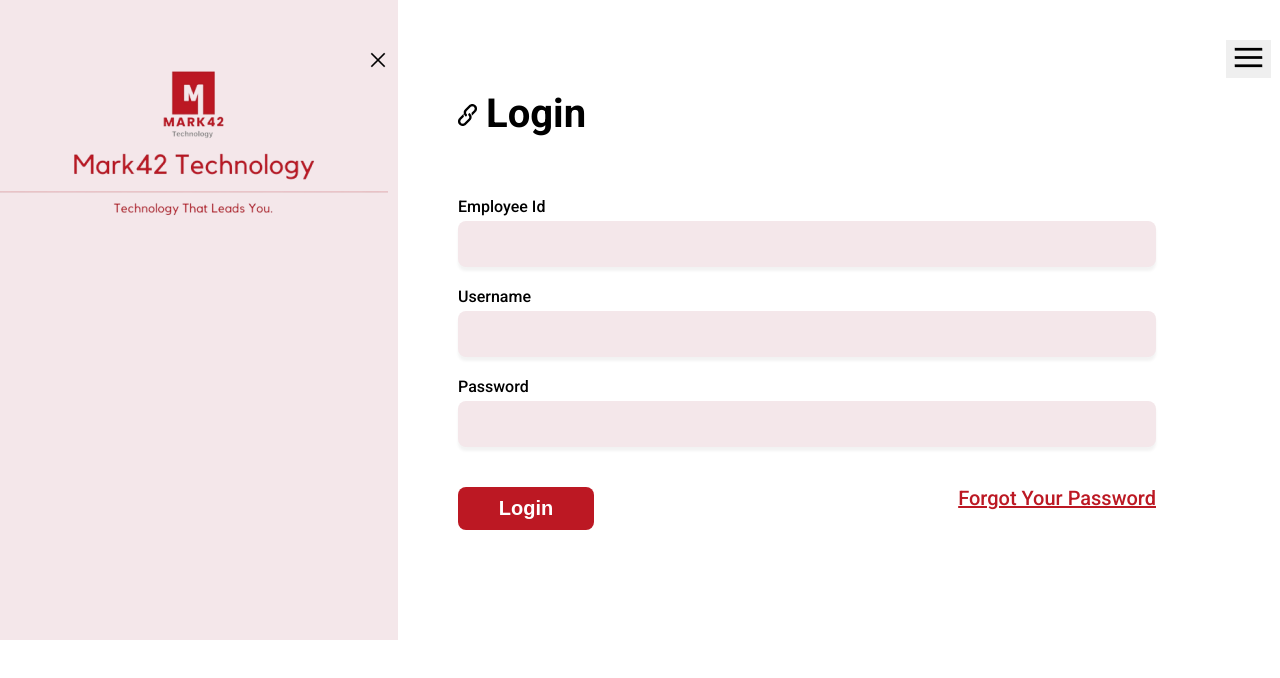
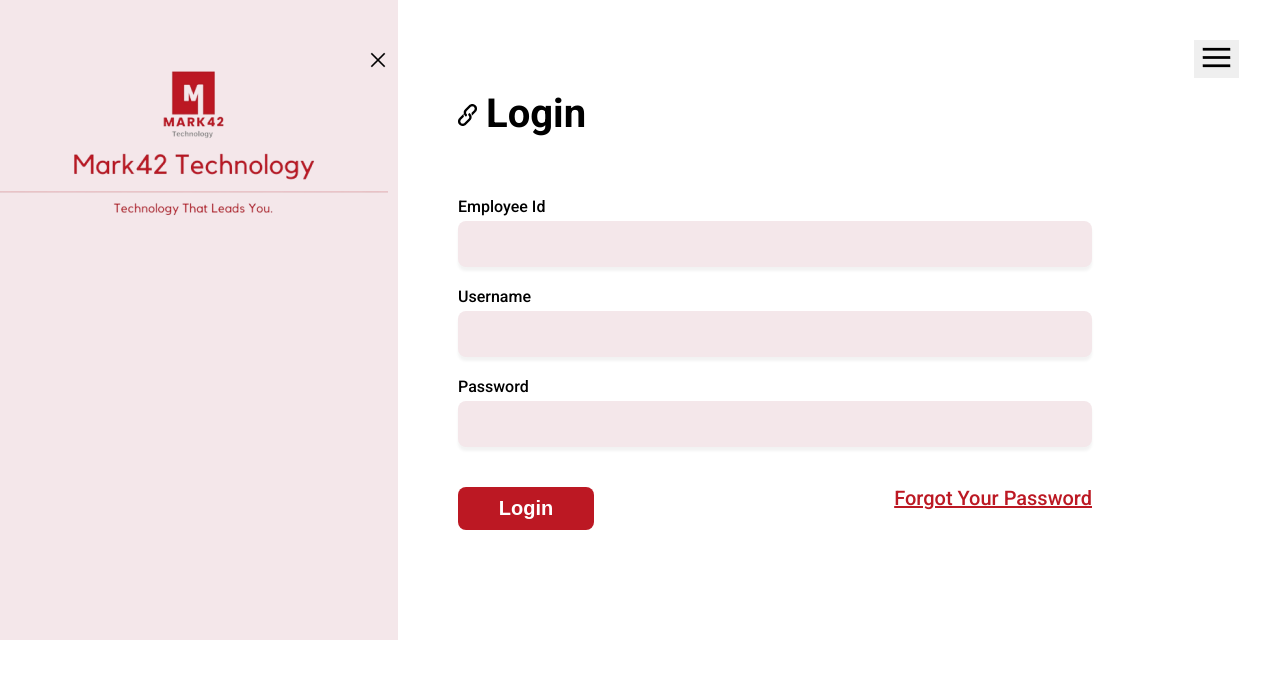
Before and after one commit to TheAakashSingh/Mark4Technology, a React (Create React App) app: page /Login in a window 1280 px wide. Shown: the top 678 px of the page. Built offline with nearby package versions, Linux system fonts and the light colour scheme.

Commit message:
gridVal of logon

```diff
--- a/src/Components/Login.css
+++ b/src/Components/Login.css
@@ -1,6 +1,6 @@
 .Login {
     display: grid;
-    grid-template-columns: auto 5%;
+    grid-template-columns: auto 10%;
     grid-template-rows: 40rem;
 }
 
```
